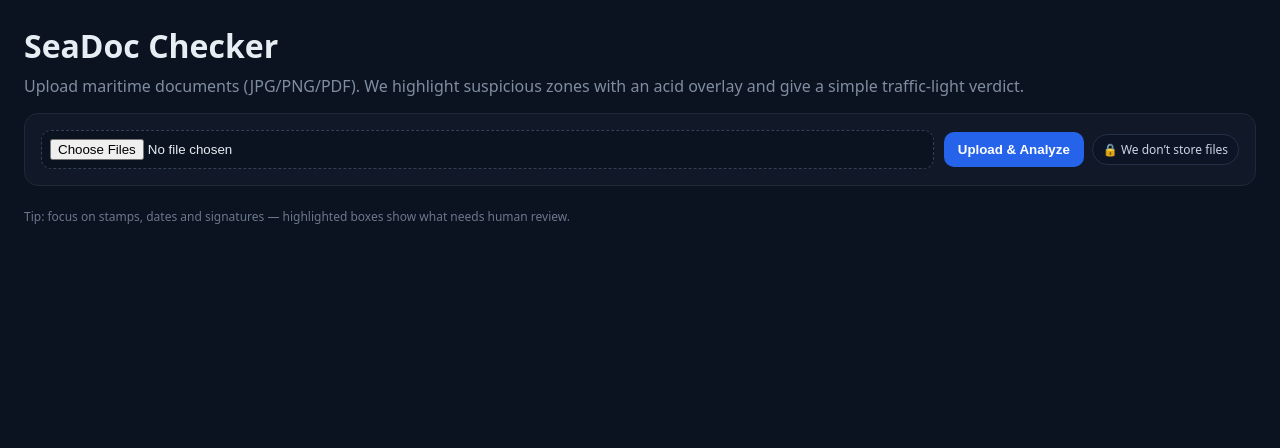
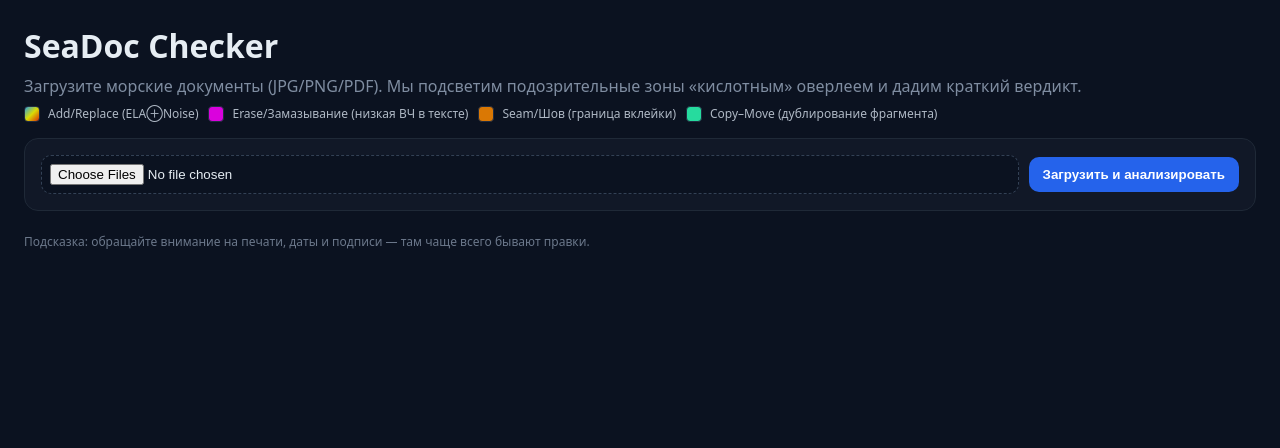
Before and after one commit to arsmars-cpu/checker_marine, a Flask app: page / in a window 1280 px wide. Shown: the top 448 px of the page. Run offline with Flask 3, Linux system fonts and the light colour scheme.

Commit message:
index.html

```diff
--- a/templates/index.html
+++ b/templates/index.html
@@ -1,5 +1,5 @@
 <!doctype html>
-<html lang="en">
+<html lang="ru">
 <head>
   <meta charset="utf-8"/>
   <meta name="viewport" content="width=device-width, initial-scale=1"/>
@@ -28,7 +28,6 @@
     input[type=file]{padding:8px;border-radius:10px;background:var(--bg);border:1px dashed #334155;color:var(--ink)}
     .row{display:grid;grid-template-columns:1fr auto;gap:10px;align-items:center}
     .hidden{display:none}
-    .pill{display:inline-flex;align-items:center;gap:8px;font-size:12px;padding:6px 10px;border-radius:999px;border:1px solid #243045;color:#cbd5e1;background:#0c1426}
 
     /* бейдж вердикта */
     .badge{display:inline-flex;align-items:center;font-weight:700;font-size:12px;border-radius:999px;padding:6px 10px;border:1px solid transparent}
@@ -40,23 +39,36 @@
     .icon-btn{display:inline-flex;align-items:center;justify-content:center;width:38px;height:38px;border-radius:10px;background:var(--accent);border:none}
     .icon-btn svg{display:block}
 
+    /* легенда типов аномалий */
+    .legend{display:flex;flex-wrap:wrap;gap:10px;margin-top:8px}
+    .legend .item{display:inline-flex;gap:8px;align-items:center;font-size:12px;color:#cbd5e1}
+    .swatch{width:16px;height:16px;border-radius:4px;border:1px solid #263247}
+    .sw-add{background:linear-gradient(135deg,#3bf 0%,#ff0 50%,#f30 100%)}      /* TURBO-ish */
+    .sw-erase{background:#ff00ff}
+    .sw-seam{background:#ff8a00}
+    .sw-cm{background:#2bffb5}
+
     @media (max-width:720px){.row{grid-template-columns:1fr}}
   </style>
 </head>
 <body>
   <h1>SeaDoc Checker</h1>
-  <div class="sub">Upload maritime documents (JPG/PNG/PDF). We highlight suspicious zones with an acid overlay and give a simple traffic-light verdict.</div>
+  <div class="sub">
+    Загрузите морские документы (JPG/PNG/PDF). Мы подсветим подозрительные зоны «кислотным» оверлеем и дадим краткий вердикт.
+    <div class="legend">
+      <div class="item"><span class="swatch sw-add"></span><span>Add/Replace (ELA⊕Noise)</span></div>
+      <div class="item"><span class="swatch sw-erase"></span><span>Erase/Замазывание (низкая ВЧ в тексте)</span></div>
+      <div class="item"><span class="swatch sw-seam"></span><span>Seam/Шов (граница вклейки)</span></div>
+      <div class="item"><span class="swatch sw-cm"></span><span>Copy–Move (дублирование фрагмента)</span></div>
+    </div>
+  </div>
 
   <div class="panel">
-    <form id="uploadForm" action="/analyze" method="post" enctype="multipart/form-data" novalidate>
+    <form id="uploadForm" action="/analyze" method="post" enctype="multipart/form-data">
       <div class="row">
-        <input id="fileInput" type="file" name="file" multiple required accept=".jpg,.jpeg,.png,.pdf" aria-label="Choose documents to analyze">
-        <div style="display:flex;gap:8px;align-items:center">
-          <button id="submitBtn" class="btn" type="submit">Upload & Analyze</button>
-          <span class="pill" title="Privacy note">🔒 We don’t store files</span>
-        </div>
+        <input id="fileInput" type="file" name="file" multiple required accept=".jpg,.jpeg,.png,.pdf">
+        <button class="btn" type="submit">Загрузить и анализировать</button>
       </div>
-      <!-- без настроек -->
     </form>
     {% if message %}
       <div class="sub" style="margin-top:8px">{{ message }}</div>
@@ -64,14 +76,13 @@
   </div>
 
   {% if results %}
-  <div class="sub" style="margin:6px 0">Results: {{ results|length }}</div>
   <div class="grid">
     {% for r in results %}
       <div class="panel">
         <div class="row" style="grid-template-columns:1fr auto;gap:8px;margin-bottom:8px">
           <div class="label">{{ r.label }}</div>
           {% if r.report %}
-            <a class="icon-btn" href="{{ r.report }}" download aria-label="Download report" title="Download report">
+            <a class="icon-btn" href="{{ r.report }}" download title="Скачать отчёт">
               <svg width="18" height="18" viewBox="0 0 24 24" fill="none" aria-hidden="true">
                 <path d="M12 3v10m0 0l4-4m-4 4L8 9" stroke="white" stroke-width="2" stroke-linecap="round" stroke-linejoin="round"/>
                 <path d="M4 14v4a2 2 0 002 2h12a2 2 0 002-2v-4" stroke="white" stroke-width="2" stroke-linecap="round" stroke-linejoin="round"/>
@@ -80,35 +91,43 @@
           {% endif %}
         </div>
 
+        <!-- Легенда внутри карточки (компактная) -->
+        <div class="legend" style="margin:0 0 8px 0">
+          <div class="item"><span class="swatch sw-add"></span><span>Add/Replace</span></div>
+          <div class="item"><span class="swatch sw-erase"></span><span>Erase</span></div>
+          <div class="item"><span class="swatch sw-seam"></span><span>Seam</span></div>
+          <div class="item"><span class="swatch sw-cm"></span><span>Copy–Move</span></div>
+        </div>
+
         {% if r.original %}
           {% if r.boxed or r.overlay %}
             <div class="row" style="grid-template-columns:auto auto;gap:8px;margin-bottom:8px">
               <button class="btn" type="button"
                 onclick="const card=this.closest('.panel'); card.querySelectorAll('.view-original,.view-boxed').forEach(el=>el.classList.toggle('hidden'));">
-                Toggle: Original ↔ Highlighted
+                Показать: Оригинал ↔ Подсветка
               </button>
             </div>
           {% endif %}
-          <div class="imgbox view-original"><img src="{{ r.original }}" alt="Original" loading="lazy"></div>
+          <div class="imgbox view-original"><img src="{{ r.original }}" alt="Original"></div>
         {% endif %}
 
         {% if r.ela %}
-          <div class="imgbox" style="margin-top:8px"><img src="{{ r.ela }}" alt="ELA" loading="lazy"></div>
+          <div class="imgbox" style="margin-top:8px"><img src="{{ r.ela }}" alt="ELA"></div>
         {% endif %}
 
         {% if r.boxed %}
-          <div class="imgbox view-boxed hidden" style="margin-top:8px"><img src="{{ r.boxed }}" alt="Highlighted" loading="lazy"></div>
+          <div class="imgbox view-boxed hidden" style="margin-top:8px"><img src="{{ r.boxed }}" alt="Highlighted"></div>
         {% elif r.overlay %}
-          <div class="imgbox view-boxed hidden" style="margin-top:8px"><img src="{{ r.overlay }}" alt="Highlighted" loading="lazy"></div>
+          <div class="imgbox view-boxed hidden" style="margin-top:8px"><img src="{{ r.overlay }}" alt="Highlighted"></div>
         {% endif %}
 
         {% if r.crops and r.crops|length > 0 %}
           <div style="margin-top:8px">
-            <div class="label">Suspicious regions (thumbnails)</div>
+            <div class="label">Подозрительные регионы (thumbnails)</div>
             <div class="thumbs">
               {% for c in r.crops %}
                 <div class="imgbox" title="#{{ c.index }} score={{ c.score }}">
-                  <img src="{{ c.url }}" alt="crop {{ c.index }}" loading="lazy">
+                  <img src="{{ c.url }}" alt="crop {{ c.index }}">
                 </div>
               {% endfor %}
             </div>
@@ -120,7 +139,7 @@
           {% set badge_class = 'sev-green' if sev=='green' else ('sev-yellow' if sev=='yellow' else 'sev-red') %}
           <span class="badge {{ badge_class }}">{{ r.verdict or 'All good' }}</span>
           {% if r.regions %}
-            <div style="margin-top:6px">Check the highlighted boxes for potential edits.</div>
+            <div style="margin-top:6px">Проверьте подсвеченные области — это кандидаты на редактирование/замазывание.</div>
           {% endif %}
         </div>
       </div>
@@ -129,27 +148,20 @@
   {% endif %}
 
   <div class="footer">
-    Tip: focus on stamps, dates and signatures — highlighted boxes show what needs human review.
+    Подсказка: обращайте внимание на печати, даты и подписи — там чаще всего бывают правки.
   </div>
 
   <script>
-    const form = document.getElementById('uploadForm');
-    const input = document.getElementById('fileInput');
-    const btn = document.getElementById('submitBtn');
-
-    form.addEventListener('submit', function (e) {
-      const files = input.files;
-      if (!files || files.length === 0) { e.preventDefault(); return; }
+    // фронтовая проверка размера (серверный лимит 25MB)
+    document.getElementById('uploadForm').addEventListener('submit', function (e) {
+      const files = document.getElementById('fileInput').files;
       for (let f of files) {
         if (f.size > 25 * 1024 * 1024) {
           e.preventDefault();
-          alert(`File ${f.name} is too large. Max 25MB.`);
+          alert(`Файл ${f.name} слишком большой. Макс 25MB.`);
           return;
         }
       }
-      // блокируем повторную отправку и даём фидбек
-      btn.disabled = true;
-      btn.textContent = 'Analyzing...';
     });
   </script>
 </body>
```
